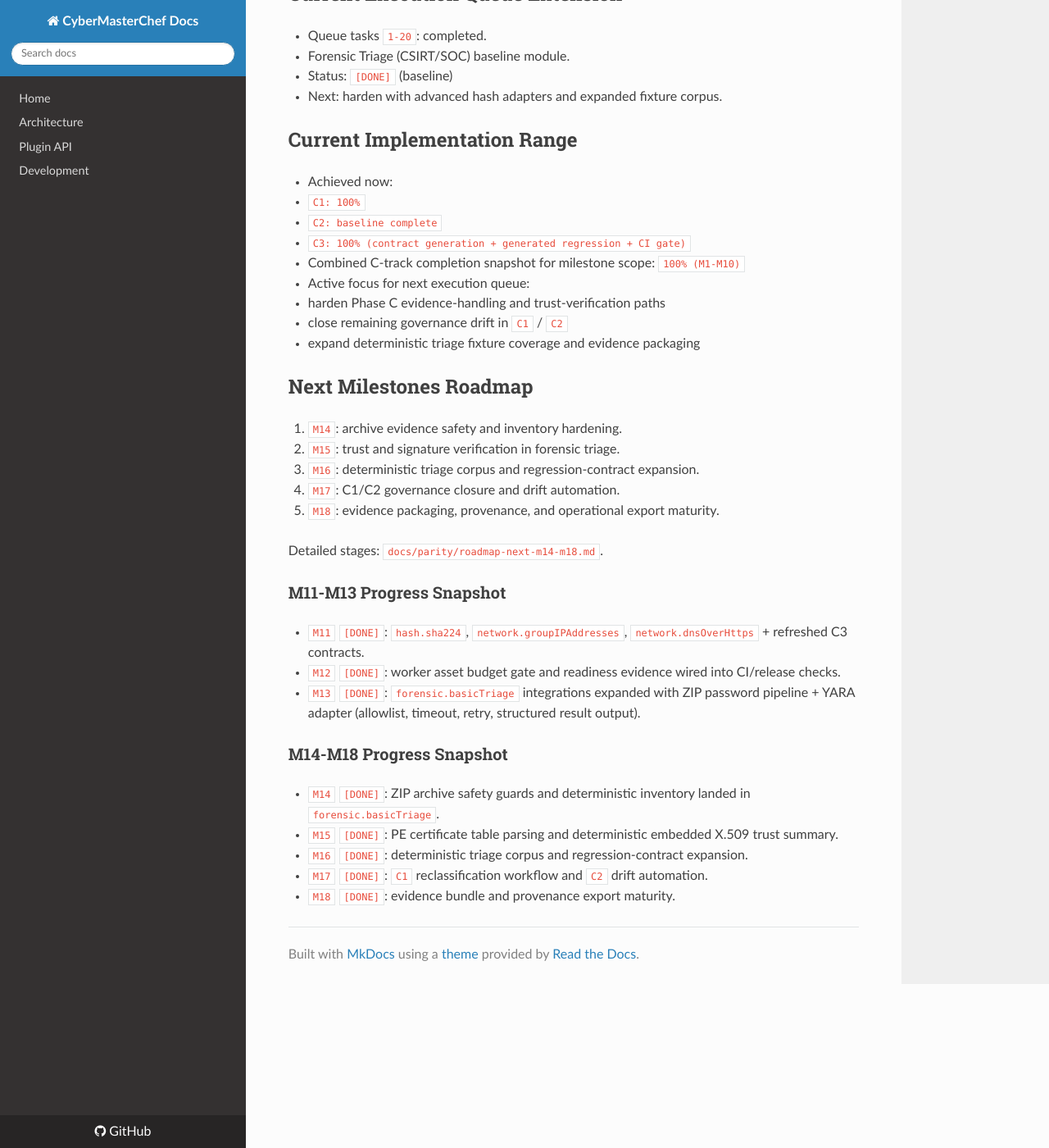
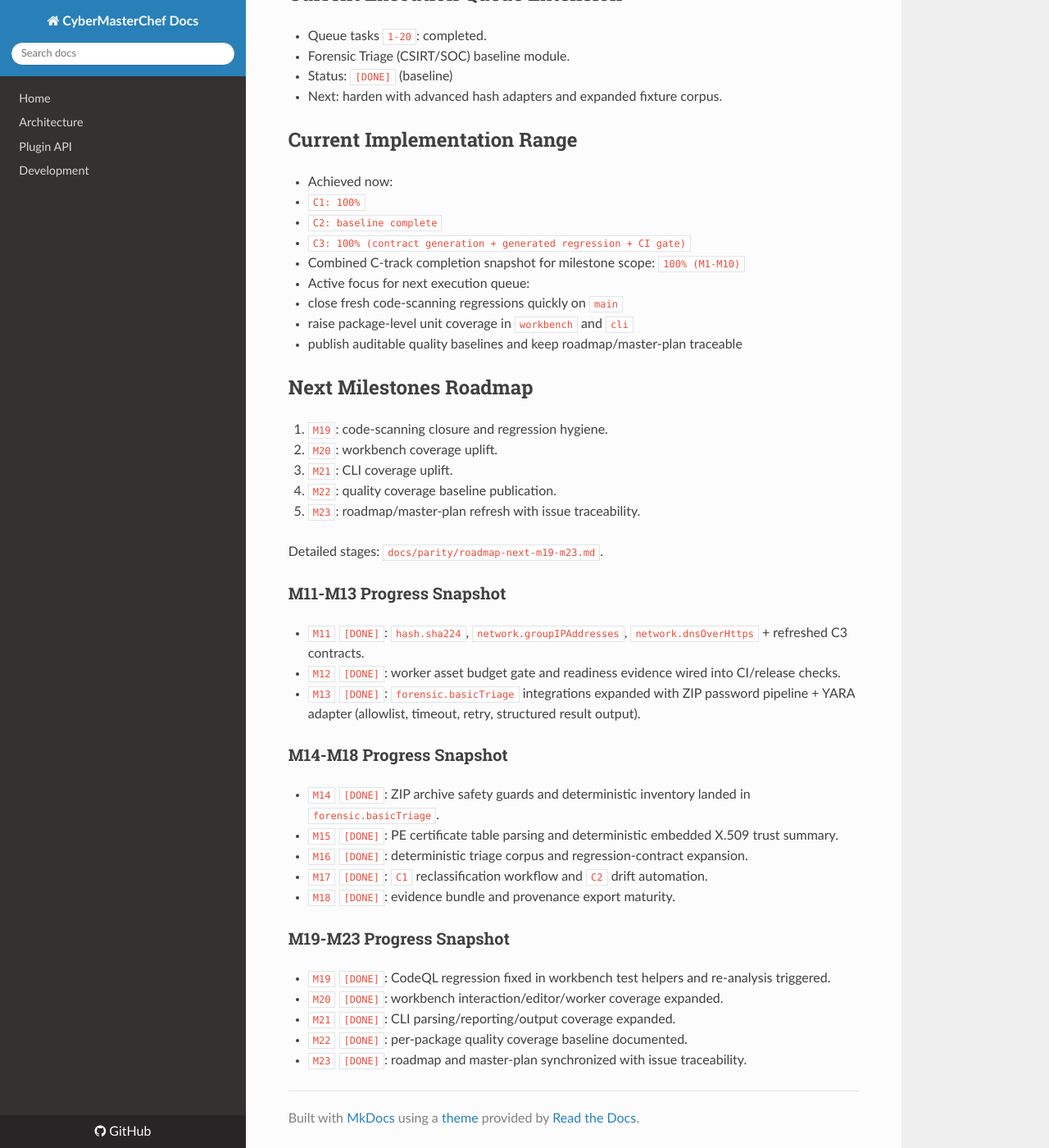
Before and after one commit to mkilijanek/CyberMasterChef, an MkDocs documentation site: the page built from docs/parity/c-implementation-master-plan.md, in a window 1280 px wide and 1400 px high, scrolled down 4326 px. Shown: the whole window at 82% size. Built offline with MkDocs 1.6.1, drawn with Linux system fonts in a browser that asks for light colours; nearby versions of some CDN libraries; some of the changed text lies outside the part shown.

Commit message:
docs(roadmap): publish m19-m23 quality wave

```diff
--- a/docs/parity/c-implementation-master-plan.md
+++ b/docs/parity/c-implementation-master-plan.md
@@ -1,6 +1,6 @@
 # C Implementation Master Plan
 
-Updated: 2026-03-10 (M14-M18 roadmap defined after M11-M13 completion)
+Updated: 2026-03-10 (M19-M23 quality roadmap added after M14-M18 completion)
 
 ## Sources
 
@@ -176,19 +176,19 @@ Deliver a complete, auditable, and operationally useful C-track:
   - `C3: 100% (contract generation + generated regression + CI gate)`
 - Combined C-track completion snapshot for milestone scope: `100% (M1-M10)`
 - Active focus for next execution queue:
-  - harden Phase C evidence-handling and trust-verification paths
-  - close remaining governance drift in `C1` / `C2`
-  - expand deterministic triage fixture coverage and evidence packaging
+  - close fresh code-scanning regressions quickly on `main`
+  - raise package-level unit coverage in `workbench` and `cli`
+  - publish auditable quality baselines and keep roadmap/master-plan traceable
 
 ## Next Milestones Roadmap
 
-1. `M14`: archive evidence safety and inventory hardening.
-2. `M15`: trust and signature verification in forensic triage.
-3. `M16`: deterministic triage corpus and regression-contract expansion.
-4. `M17`: C1/C2 governance closure and drift automation.
-5. `M18`: evidence packaging, provenance, and operational export maturity.
+1. `M19`: code-scanning closure and regression hygiene.
+2. `M20`: workbench coverage uplift.
+3. `M21`: CLI coverage uplift.
+4. `M22`: quality coverage baseline publication.
+5. `M23`: roadmap/master-plan refresh with issue traceability.
 
-Detailed stages: `docs/parity/roadmap-next-m14-m18.md`.
+Detailed stages: `docs/parity/roadmap-next-m19-m23.md`.
 
 ### M11-M13 Progress Snapshot
 
@@ -203,3 +203,11 @@ Detailed stages: `docs/parity/roadmap-next-m14-m18.md`.
 - `M16` `[DONE]`: deterministic triage corpus and regression-contract expansion.
 - `M17` `[DONE]`: `C1` reclassification workflow and `C2` drift automation.
 - `M18` `[DONE]`: evidence bundle and provenance export maturity.
+
+### M19-M23 Progress Snapshot
+
+- `M19` `[DONE]`: CodeQL regression fixed in workbench test helpers and re-analysis triggered.
+- `M20` `[DONE]`: workbench interaction/editor/worker coverage expanded.
+- `M21` `[DONE]`: CLI parsing/reporting/output coverage expanded.
+- `M22` `[DONE]`: per-package quality coverage baseline documented.
+- `M23` `[DONE]`: roadmap and master-plan synchronized with issue traceability.
```
Also changed, not shown: docs/index.md (+2 -0 lines), docs/parity/quality-coverage-baseline.md (added, +54 -0 lines), docs/parity/roadmap-next-m19-m23.md (added, +113 -0 lines).
